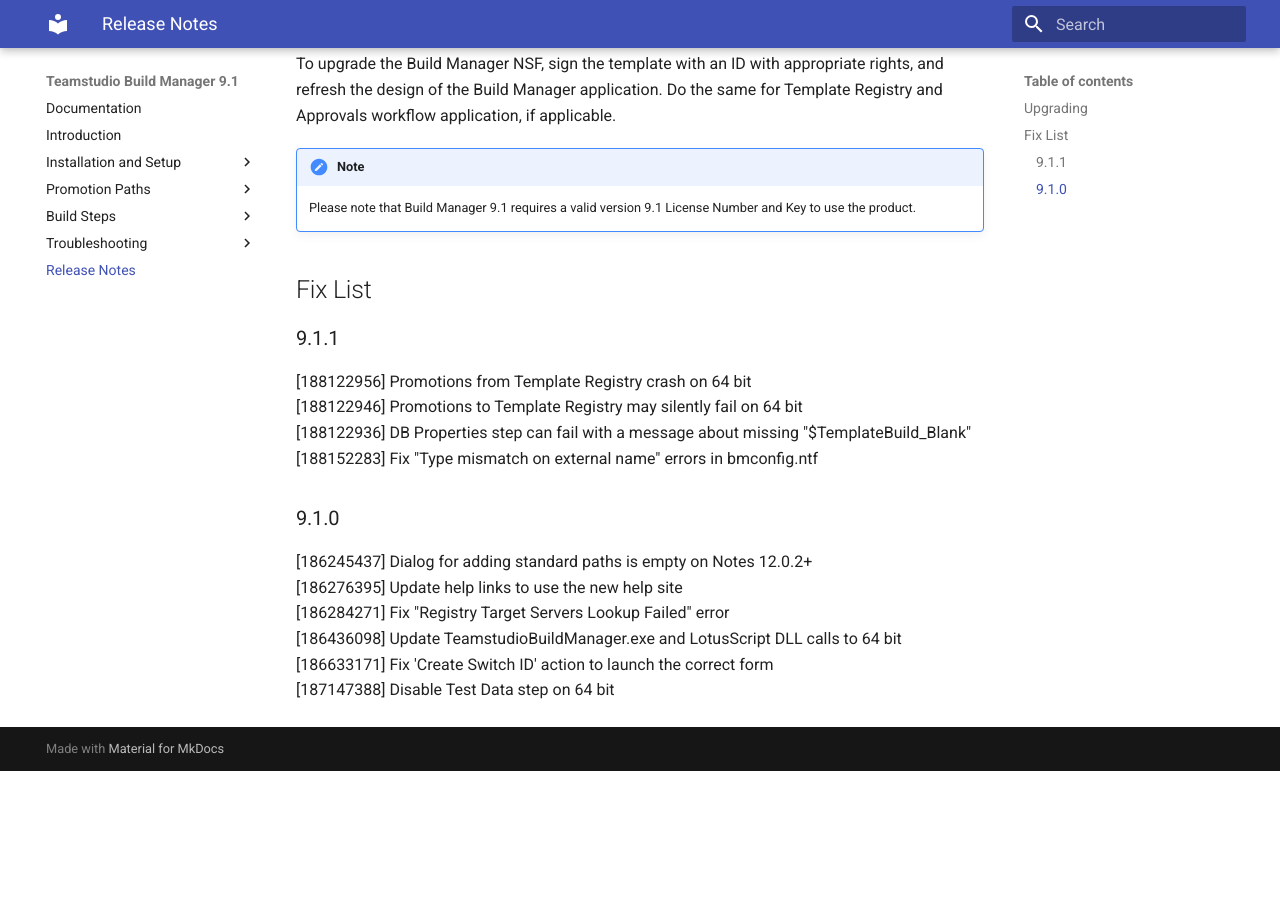
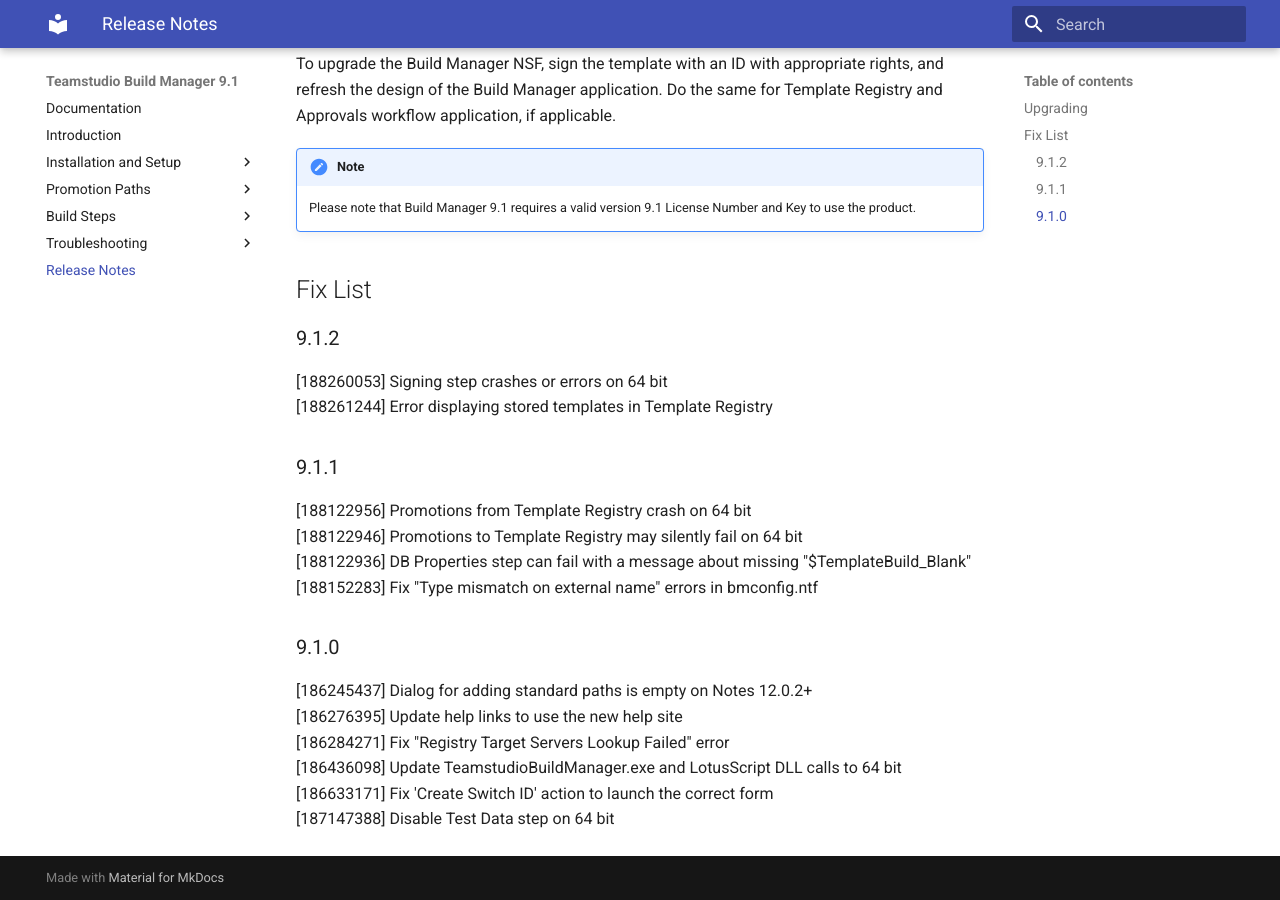
Before and after one commit to teamstudio/docs-bm, an MkDocs documentation site: the page built from docs/release.md, in a window 1280 px wide and 900 px high, scrolled down 600 px. Built offline with MkDocs 1.6.1 and Material for MkDocs 9.7.7, drawn with Linux system fonts in a browser that asks for light colours; before the commit the page ends 1371 px from its top, so only the background shows below that.

Commit message:
Update release notes for 9.1.2

```diff
--- a/docs/release.md
+++ b/docs/release.md
@@ -15,6 +15,10 @@
     Please note that Build Manager 9.1 requires a valid version 9.1 License Number and Key to use the product.
 
 ## Fix List
+### 9.1.2
+[188260053] Signing step crashes or errors on 64 bit
+[188261244] Error displaying stored templates in Template Registry
+
 ### 9.1.1
 [188122956]	Promotions from Template Registry crash on 64 bit
 [188122946]	Promotions to Template Registry may silently fail on 64 bit
```
